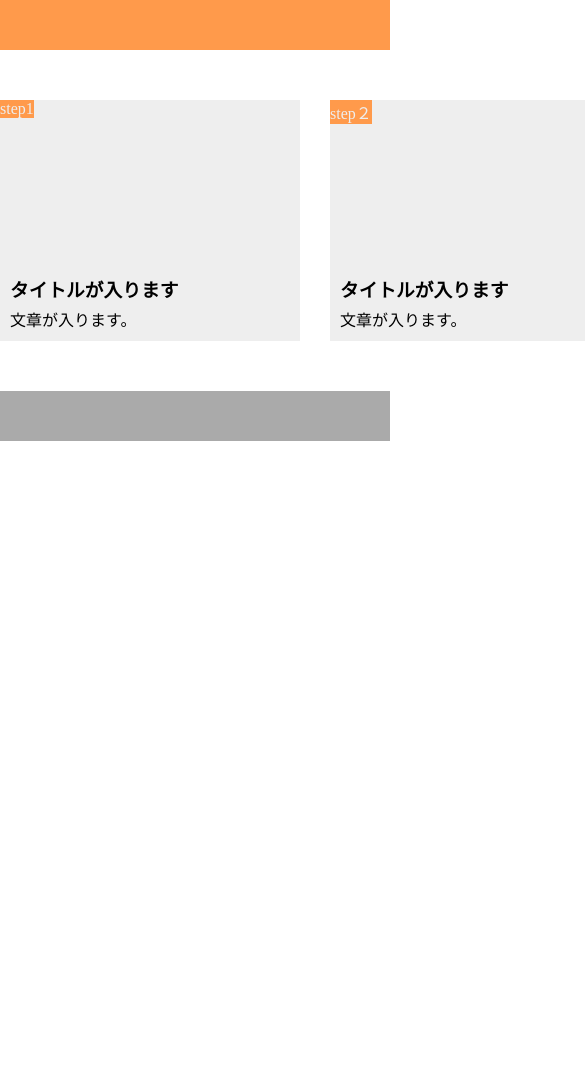
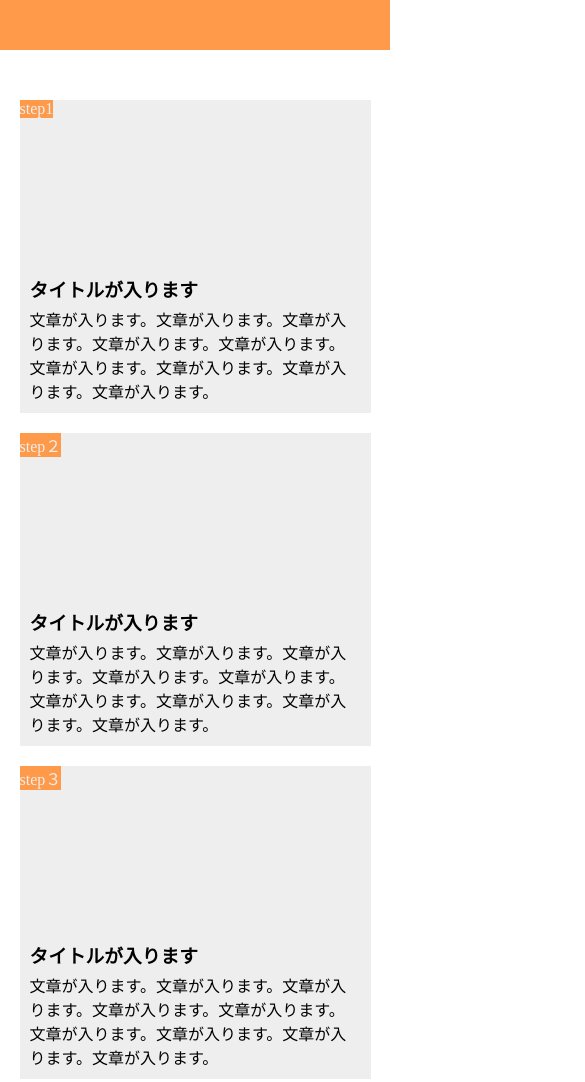
Before and after one commit to Appi66/chapter10_exercise, a plain HTML site: page index.html in a window 390 px wide. Shown: the top 1082 px of the page, 585 px wide, since content can reach past the window. Before the commit the page ends 844 px from the top, so only its background shows below. Drawn offline with Linux system fonts and the light colour scheme.

Commit message:
[Finish]1-10

```diff
--- a/index.html
+++ b/index.html
@@ -2,7 +2,8 @@
 <html lang="ja">
   <head>
     <meta charset="UTF-8">
-    <title>9章演習問題</title>
+    <meta name="viewport" content="width=device-width,initial-scale=1.0">
+    <title>10章演習問題</title>
     <link rel="stylesheet" href="style.css">
   </head>
   <body>
@@ -12,19 +13,19 @@
         <div class="step-img1"></div>
         <span class="step-number">step1</span>
         <h3 class="title">タイトルが入ります</h3>
-        <p class="text">文章が入ります。</p>
+        <p class="text">文章が入ります。文章が入ります。文章が入ります。文章が入ります。文章が入ります。文章が入ります。文章が入ります。文章が入ります。文章が入ります。</p>
       </div>
       <div class="step-box">
         <div class="step-img2"></div>
         <span class="step-number">step２</span>
         <h3 class="title">タイトルが入ります</h3>
-        <p class="text">文章が入ります。</p>
+        <p class="text">文章が入ります。文章が入ります。文章が入ります。文章が入ります。文章が入ります。文章が入ります。文章が入ります。文章が入ります。文章が入ります。</p>
       </div>
       <div class="step-box">
         <div class="step-img3"></div>
         <span class="step-number">step３</span>
         <h3 class="title">タイトルが入ります</h3>
-        <p class="text">文章が入ります。</p>
+        <p class="text">文章が入ります。文章が入ります。文章が入ります。文章が入ります。文章が入ります。文章が入ります。文章が入ります。文章が入ります。文章が入ります。</p>
       </div>
     </main>
     <footer></footer>
--- a/style.css
+++ b/style.css
@@ -65,3 +65,40 @@ footer {
   height: 50px;
   background-color: #aaa;
 }
+
+@media screen and (max-width: 768px) {
+  body {
+    width: 100%;
+  }
+
+  main {
+    display: block;
+    width: 90%;
+  }
+
+  .step-box {
+    width: 100%;
+    margin-bottom: 20px;
+  }
+
+  .step-box:last-child {
+    margin-bottom: 0;
+  }
+
+  .step-img1 {
+    background-position: bottom;
+    background-size: cover;
+  }
+
+  .step-img2 {
+    background-position: bottom;
+    background-size: cover;
+    height: 150px;
+  }
+
+  .step-img3 {
+    background-position: bottom;
+    background-size: cover;
+    height: 150px;
+  }
+}
```
